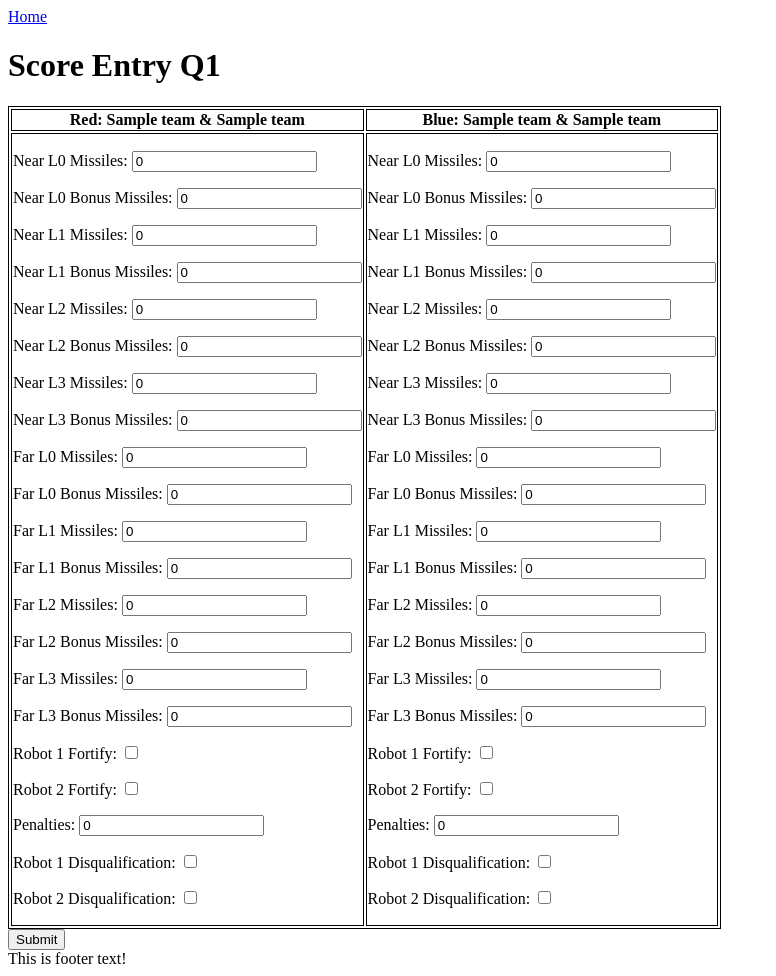
After one commit to thecocohead/RIVALlive, a Django app: page /event/000/scoreEntry/Q/1 in a window 1280 px wide. The commit adds this page. Shown: the whole page, without its empty margins (0-776 px from the left). Run offline with Django 5.2, Linux system fonts and the light colour scheme; tables that the repository leaves empty hold one stand-in row (values such as "Sample post").

Commit message:
calculates scoring now

```diff
--- a/RIVALlive/admin.py
+++ b/RIVALlive/admin.py
@@ -2,7 +2,7 @@ from atexit import register
 
 from django.contrib import admin
 
-from .models import Event
+from .models import Event, ScoreDetail
 from .models import Team
 from .models import Match
 
@@ -17,3 +17,7 @@ class TeamAdmin(admin.ModelAdmin):
 @admin.register(Match)
 class MatchAdmin(admin.ModelAdmin):
     list_display = ("id", "event", "phase", "nbr", "status", "scheduledTime", "playedTime", "redTeam1", "redTeam2", "blueTeam1", "blueTeam2", "redScore", "blueScore", "redRP", "blueRP")
+
+@admin.register(ScoreDetail)
+class ScoreDetailAdmin(admin.ModelAdmin):
+    list_display = ()
--- a/RIVALlive/forms.py
+++ b/RIVALlive/forms.py
@@ -1,8 +1,36 @@
 import datetime
 
 from django import forms
+
+from RIVALlive.models import ScoreDetail
+
 
 class SchedulerForm(forms.Form):
     rounds = forms.IntegerField(min_value=1)
     cycleTime = forms.FloatField(min_value=0)
     startTime = forms.DateTimeField(initial=datetime.datetime.now())
+
+class ScoreForm(forms.ModelForm):
+    class Meta:
+        model = ScoreDetail
+        fields = ['nearL0normalMissile',
+                  'nearL0bonusMissile',
+                  'nearL1normalMissile',
+                  'nearL1bonusMissile',
+                  'nearL2normalMissile',
+                  'nearL2bonusMissile',
+                  'nearL3normalMissile',
+                  'nearL3bonusMissile',
+                  'farL0normalMissile',
+                  'farL0bonusMissile',
+                  'farL1normalMissile',
+                  'farL1bonusMissile',
+                  'farL2normalMissile',
+                  'farL2bonusMissile',
+                  'farL3normalMissile',
+                  'farL3bonusMissile',
+                  'robot1Fortify',
+                  'robot2Fortify',
+                  'penalties',
+                  'robot1dq',
+                  'robot2dq']
--- a/RIVALlive/models.py
+++ b/RIVALlive/models.py
@@ -30,6 +30,100 @@ class Team(models.Model):
     def __str__(self):
         return self.name
 
+class ScoreDetail(models.Model):
+    nearL0normalMissile = models.IntegerField(verbose_name="Near L0 Missiles", default=0)
+    nearL0bonusMissile = models.IntegerField(verbose_name="Near L0 Bonus Missiles", default=0)
+    nearL1normalMissile = models.IntegerField(verbose_name="Near L1 Missiles", default=0)
+    nearL1bonusMissile = models.IntegerField(verbose_name="Near L1 Bonus Missiles", default=0)
+    nearL2normalMissile = models.IntegerField(verbose_name="Near L2 Missiles", default=0)
+    nearL2bonusMissile = models.IntegerField(verbose_name="Near L2 Bonus Missiles", default=0)
+    nearL3normalMissile = models.IntegerField(verbose_name="Near L3 Missiles", default=0)
+    nearL3bonusMissile = models.IntegerField(verbose_name="Near L3 Bonus Missiles", default=0)
+    farL0normalMissile = models.IntegerField(verbose_name="Far L0 Missiles", default=0)
+    farL0bonusMissile = models.IntegerField(verbose_name="Far L0 Bonus Missiles", default=0)
+    farL1normalMissile = models.IntegerField(verbose_name="Far L1 Missiles", default=0)
+    farL1bonusMissile = models.IntegerField(verbose_name="Far L1 Bonus Missiles", default=0)
+    farL2normalMissile = models.IntegerField(verbose_name="Far L2 Missiles", default=0)
+    farL2bonusMissile = models.IntegerField(verbose_name="Far L2 Bonus Missiles", default=0)
+    farL3normalMissile = models.IntegerField(verbose_name="Far L3 Missiles", default=0)
+    farL3bonusMissile = models.IntegerField(verbose_name="Far L3 Bonus Missiles", default=0)
+    robot1Fortify = models.BooleanField(verbose_name="Robot 1 Fortify")
+    robot2Fortify = models.BooleanField(verbose_name="Robot 2 Fortify")
+    penalties = models.IntegerField(verbose_name="Penalties", default=0)
+    robot1dq = models.BooleanField(verbose_name="Robot 1 Disqualification")
+    robot2dq = models.BooleanField(verbose_name="Robot 2 Disqualification")
+
+    def getEndgameSubscore(self):
+        fortifyScore = 5
+
+        fortifyCount = 0
+        if(self.robot1Fortify):
+            fortifyCount += 1
+        if(self.robot2Fortify):
+            fortifyCount += 1
+
+        return fortifyScore * fortifyCount
+
+    def getMissileSubscore(self):
+        l0Score = 1
+        l0BonusScore = 2
+        l1Score = 2
+        l1BonusScore = 4
+        l2Score = 4
+        l2BonusScore = 8
+        l3Score = 8
+        l3BonusScore = 16
+
+        l0Count = self.nearL0normalMissile + self.farL0normalMissile
+        l0BonusCount = self.nearL0bonusMissile + self.farL0bonusMissile
+        l1Count = self.nearL1normalMissile + self.farL1normalMissile
+        l1BonusCount = self.nearL1bonusMissile + self.farL1bonusMissile
+        l2Count = self.nearL2normalMissile + self.farL2normalMissile
+        l2BonusCount = self.nearL2bonusMissile + self.farL2bonusMissile
+        l3Count = self.nearL3normalMissile + self.farL3normalMissile
+        l3BonusCount = self.nearL3bonusMissile + self.farL3bonusMissile
+
+        return l0Score * l0Count + l0BonusScore * l0BonusCount + l1Score * l1Count + l1BonusScore * l1BonusCount + l2Score * l2Count + l2BonusScore * l2BonusCount + l3Score * l3Count + l3BonusScore * l3BonusCount
+
+    def getScore(self):
+        penaltyScore = -5
+
+        return self.getMissileSubscore() + self.getEndgameSubscore() + penaltyScore * self.penalties
+
+
+    def getMissileRP(self):
+        nearL0 = self.nearL0normalMissile + self.nearL0bonusMissile
+        farL0 = self.farL0normalMissile + self.farL0bonusMissile
+        nearL1 = self.nearL1normalMissile + self.nearL1bonusMissile
+        farL1 = self.farL1normalMissile + self.farL1bonusMissile
+        nearL2 = self.nearL2normalMissile + self.nearL2bonusMissile
+        farL2 = self.farL2normalMissile + self.farL2bonusMissile
+        nearL3 = self.nearL3normalMissile + self.nearL3bonusMissile
+        farL3 = self.farL3normalMissile + self.farL3bonusMissile
+        print(f"nearL0: {nearL0}, farL0: {farL0}, nearL1: {nearL1}, farL1: {farL1}, nearL2: {nearL2}, farL2: {farL2}, nearL3: {nearL3}, farL3: {farL3}")
+        if all(num >= 1 for num in [nearL0, farL0, nearL1, farL1, nearL2, farL2, nearL3, farL3]):
+            return True
+        else:
+            return False
+
+    def getFortificationRP(self):
+        if self.robot1Fortify and self.robot2Fortify:
+            return True
+        else:
+            return False
+
+    def getRPs(self):
+        rp = 0
+        if self.getFortificationRP():
+            rp += 1
+        if self.getMissileRP():
+            rp += 1
+        return rp
+
+    def __str__(self):
+        score = self.getScore()
+        return  str(score) + ("*" * self.getRPs())
+
 class Match(models.Model):
     event = models.ForeignKey(Event, on_delete=models.CASCADE, related_name="event")
     phase = models.CharField(max_length=200, choices=MATCH_PHASE_CHOICES.items())
@@ -41,7 +135,11 @@ class Match(models.Model):
     redTeam2 = models.ForeignKey(Team, on_delete=models.CASCADE, related_name="redTeam2")
     blueTeam1 = models.ForeignKey(Team, on_delete=models.CASCADE,  related_name="blueTeam1")
     blueTeam2 = models.ForeignKey(Team, on_delete=models.CASCADE,  related_name="blueTeam2")
-    redScore = models.IntegerField(null=True, blank=True)
-    blueScore = models.IntegerField(null=True, blank=True)
+    redScore = models.ForeignKey(ScoreDetail, null=True, on_delete=models.CASCADE, related_name="redScore")
+    blueScore = models.ForeignKey(ScoreDetail, null=True, on_delete=models.CASCADE, related_name="blueScore")
+    redTeam1dq = models.BooleanField(default=False)
+    blueTeam1dq = models.BooleanField(default=False)
+    redTeam2dq = models.BooleanField(default=False)
+    blueTeam2dq = models.BooleanField(default=False)
     redRP = models.IntegerField(null=True, blank=True)
     blueRP = models.IntegerField(null=True, blank=True)
--- a/RIVALlive/templates/event.html
+++ b/RIVALlive/templates/event.html
@@ -35,6 +35,7 @@
     <h2>Event Administration</h2>
     <ul>
         <li><a href="/event/{{ event.code }}/scheduler">Match Scheduler</a></li>
+        <li><a href="/event/{{ event.code }}/scoreEntry/next">Score Entry</a></li>
     </ul>
 
 {% endblock %}
--- /dev/null
+++ b/RIVALlive/templates/scoreEntry.html
@@ -0,0 +1,21 @@
+{% extends "main.html" %}
+{% load static %}
+{% block title %} Score Entry {% endblock %}
+{% block content %}
+    <h1>Score Entry {{ stage }}{{ matchNumber }}</h1>
+    <form  method="POST" enctype="multipart/form-data">
+    {% csrf_token %}
+        {{ formset.management_form }}
+        <table>
+            <tr>
+                <th>Red: {{ redTeam1 }} & {{ redTeam2 }}</th>
+                <th>Blue: {{ blueTeam1 }} & {{ blueTeam2 }}</th>
+            </tr>
+            <tr>
+                <td>{{ formset.forms.0.as_p }}</td>
+                <td>{{ formset.forms.1.as_p }}</td>
+            </tr>
+        </table>
+    <input type = "submit" value = "Submit" >
+</form>
+{% endblock %}
--- a/RIVALlive/urls.py
+++ b/RIVALlive/urls.py
@@ -23,6 +23,7 @@ urlpatterns = [
     path('admin/', admin.site.urls),
     path('', views.index, name='index'),
     path('event/<str:code>', views.event, name='event'),
-
     path('event/<str:code>/scheduler', views.scheduler, name='generateSchedule'),
+    path('event/<str:code>/scoreEntry/<str:stage>/<int:matchNumber>', views.scoreEntry, name='scoreEntry'),
+    path('event/<str:code>/scoreEntry/next', views.nextScoreEntry, name='nextScoreEntry'),
 ]
--- a/RIVALlive/views.py
+++ b/RIVALlive/views.py
@@ -1,11 +1,12 @@
 import datetime
 import math
 
+from django.forms import formset_factory
 from django.http import HttpResponse
 from django.shortcuts import render, redirect
 from .models import Event
 from .models import Match
-from .forms import SchedulerForm
+from .forms import SchedulerForm, ScoreForm
 from .scheduler import outerScheduler
 
 
@@ -59,3 +60,69 @@ def scheduler(request, code):
         return redirect(f"/event/{code}")
 
     return render(request, "scheduler.html", context)
+
+def scoreEntry(request, code, stage, matchNumber):
+    context = {}
+    context["stage"] = stage
+    context["matchNumber"] = matchNumber
+    formset = formset_factory(ScoreForm, extra=2)
+    formsetReq = formset(request.POST or None)
+    context["formset"] = formset
+
+    # get match
+    event = Event.objects.get(code=code)
+    match = Match.objects.get(event=event, nbr=matchNumber, phase=stage)
+    context["redTeam1"] = match.redTeam1
+    context["redTeam2"] = match.redTeam2
+    context["blueTeam1"] = match.blueTeam1
+    context["blueTeam2"] = match.blueTeam2
+
+    # handle POST
+    if request.method == "POST":
+        redScoreForm = formsetReq.forms[0]
+        blueScoreForm = formsetReq.forms[1]
+        # create models
+        redScore = redScoreForm.save()
+        blueScore = blueScoreForm.save()
+        # calculate out extra rps
+        match.redRP = 0
+        match.blueRP = 0
+        match.redRP = redScore.getRPs()
+        match.blueRP = blueScore.getRPs()
+        # math!
+        if redScore.getScore() > blueScore.getScore():
+            # red wins
+            match.redRP += 2
+        elif blueScore.getScore() > redScore.getScore():
+            # blue wins
+            match.blueRP += 2
+        elif blueScore.getScore() == redScore.getScore():
+            # tie
+            match.redRP += 1
+            match.blueRP += 1
+        # process dqs
+        if redScore.robot1dq:
+            match.redTeam1dq = True
+        if redScore.robot2dq:
+            match.redTeam2dq = True
+        if blueScore.robot1dq:
+            match.blueTeam1dq = True
+        if blueScore.robot2dq:
+            match.blueTeam2dq = True
+        # connect up forms
+        match.redScore = redScore
+        match.blueScore = blueScore
+        # mark match as committed
+        match.status = "Cmpd"
+        # commit
+        match.save()
+        redScore.save()
+        blueScore.save()
+        # redirect to next match
+        return redirect(f"/event/{code}/scoreEntry/next")
+
+    return render(request, "scoreEntry.html", context)
+
+def nextScoreEntry(request, code):
+    matches = Match.objects.filter(event=Event.objects.get(code=code)).filter(status="Schd").order_by("scheduledTime")
+    return redirect(f"/event/{code}/scoreEntry/{matches[0].phase}/{matches[0].nbr}")
```
